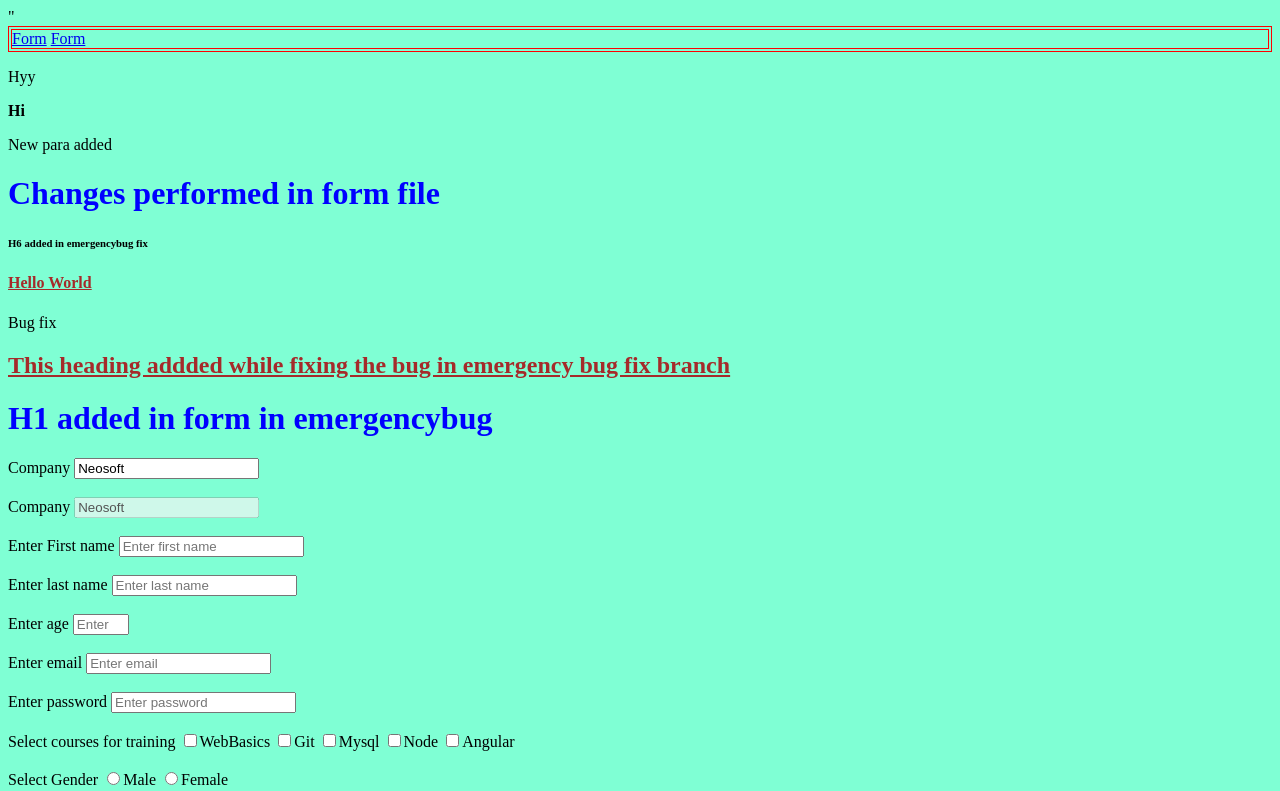
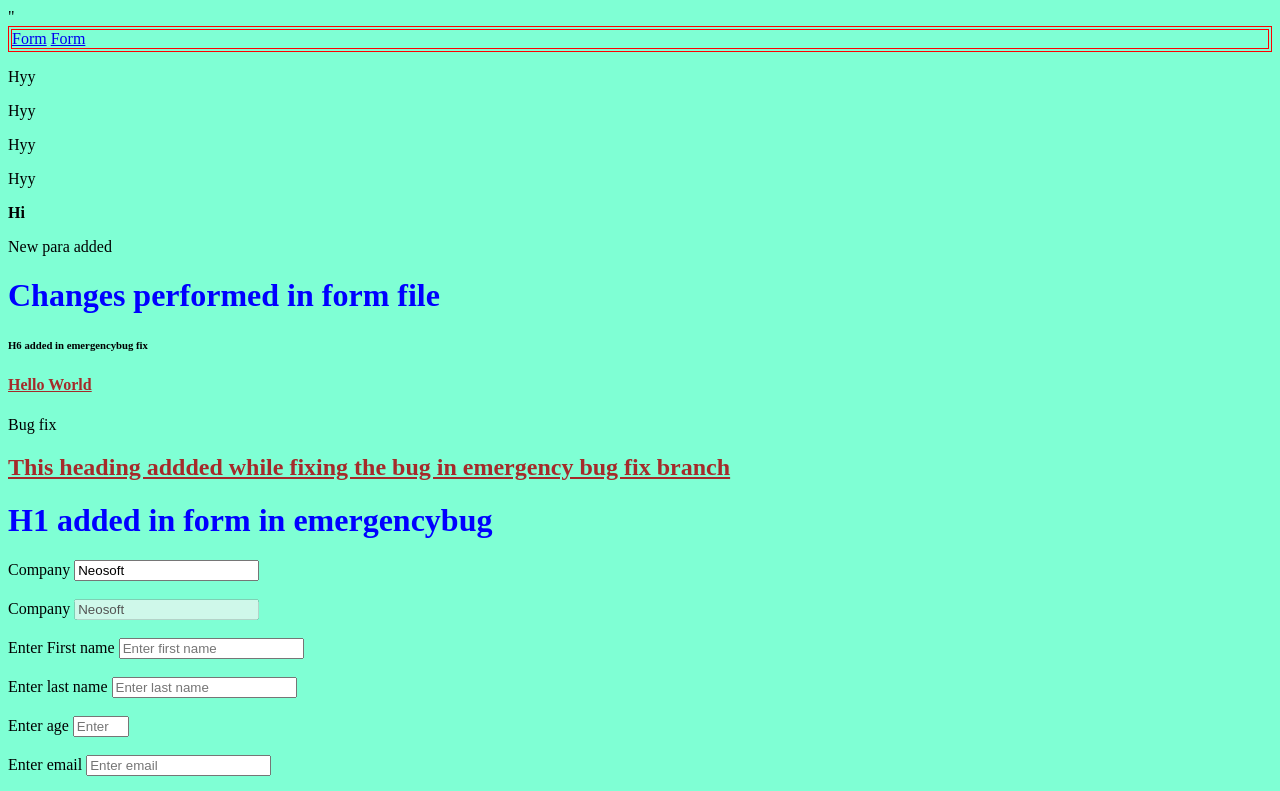
Before and after one commit to Yaminee99/UserManagement, a plain HTML site: page Form.html in a window 1280 px wide. Shown: the top 791 px of the page. Drawn offline with Linux system fonts and the light colour scheme.

Commit message:
para added
para added

```diff
--- a/Form.html
+++ b/Form.html
@@ -12,6 +12,9 @@
         <a href="./Demo.html">Form</a>  <a href="./Form.html">Form</a>
     </nav>
  </header>
+    <p>Hyy</p>
+    <p>Hyy</p>
+    <p>Hyy</p>
     <p>Hyy</p>
     <b>Hi</b>
     <p>New para added</p>
```
